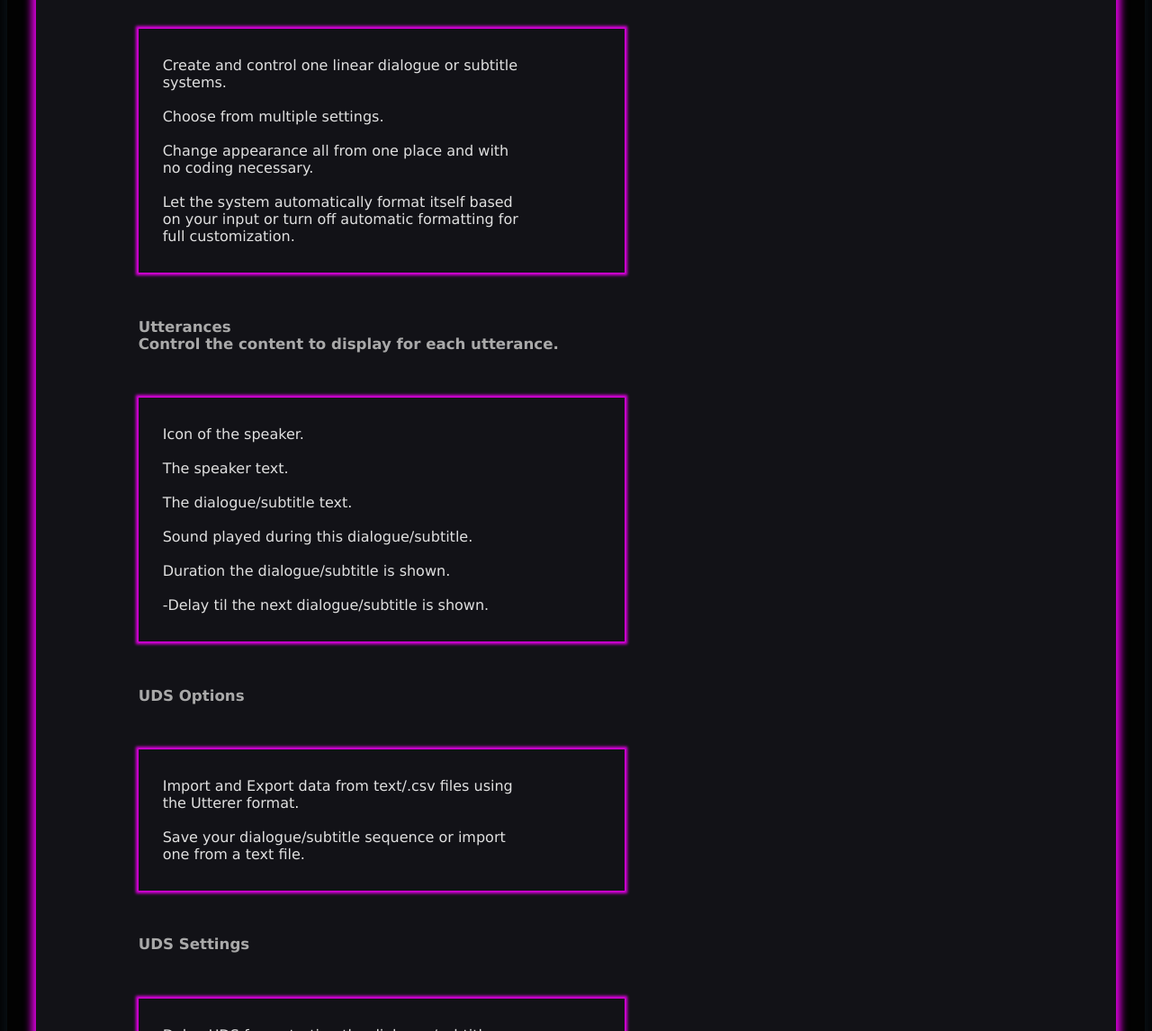
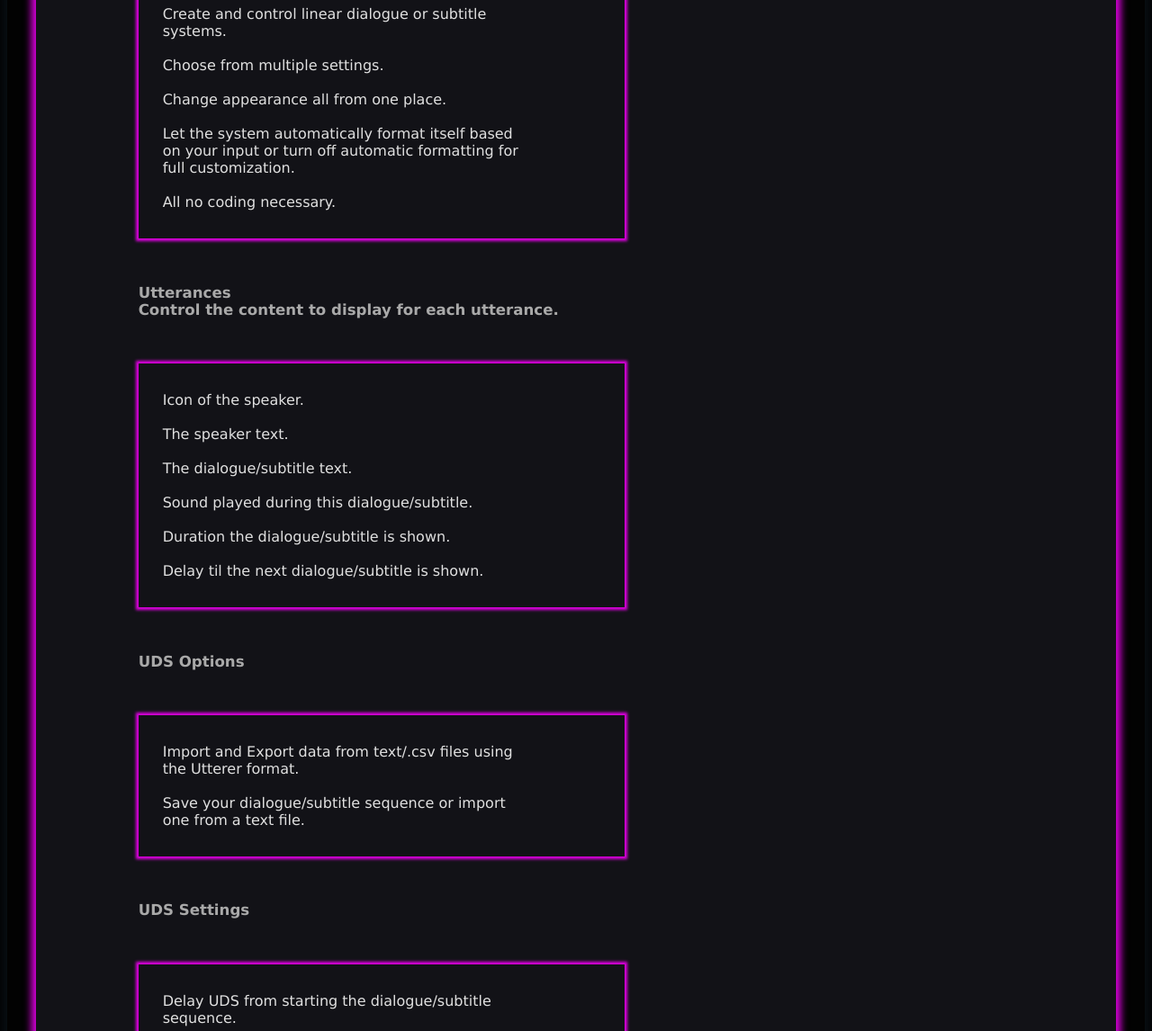
Before and after one commit to Madsir/madsirstudio.github.io, a Jekyll site: the page built from utterer/index.html, in a window 1280 px wide and 1400 px high, scrolled down 5021 px, cut to the strip 254-1400 px from the top of the window. Shown: the whole strip at 90% size. Built offline with Jekyll 4.4.1, drawn with Linux system fonts in a browser that asks for light colours; some of the changed text lies outside the part shown.

Commit message:
Update index.html

```diff
--- a/utterer/index.html
+++ b/utterer/index.html
@@ -94,7 +94,7 @@ margin-left: 5%;
 	<br>
 					<h2>Localization Framework</h2><br>
 		<div class="baround"><br><p>
-		Compatible with the following components:<br><br>Text/TextMesh Pro<br><br>AudioSource<br><br>Image<br><br>Utterer Dialogue System.
+		Compatible with the following components:<br><br>Text/TextMesh Pro<br>AudioSource<br>Image<br>Utterer Dialogue System
 <br><br>
 Contains 187 languages to choose from (you can also add more).<br><br>Automatically updates current culture settings based on which language is selected.<br><br>
 			Translations can be imported and exported as CSV data.</p>
@@ -168,10 +168,11 @@ With the Dynamics List you can create a custom list of calls.<br><br>
 		<br>
 		<div class="baround">
 	<br>
-	<p> Create and control one linear dialogue or subtitle systems.<br><br>
+	<p> Create and control linear dialogue or subtitle systems.<br><br>
 		Choose from multiple settings.<br><br>
-		Change appearance all from one place and with no coding necessary.<br><br>
-		Let the system automatically format itself based on your input or turn off automatic formatting for full customization.</p>
+		Change appearance all from one place.<br><br>
+		Let the system automatically format itself based on your input or turn off automatic formatting for full customization.<br><br>
+			All no coding necessary.</p>
 		<br>
 		</div>
 	<br>
@@ -182,7 +183,7 @@ Icon of the speaker.<br><br>
 The speaker text.<br><br>
 The dialogue/subtitle text.<br><br>
 Sound played during this dialogue/subtitle.<br><br>
-Duration the dialogue/subtitle is shown.<br><br>-Delay til the next dialogue/subtitle is shown.</p>
+Duration the dialogue/subtitle is shown.<br><br>Delay til the next dialogue/subtitle is shown.</p>
 		<br>
 		</div>
 		<br><h2> UDS Options</h2>
```
